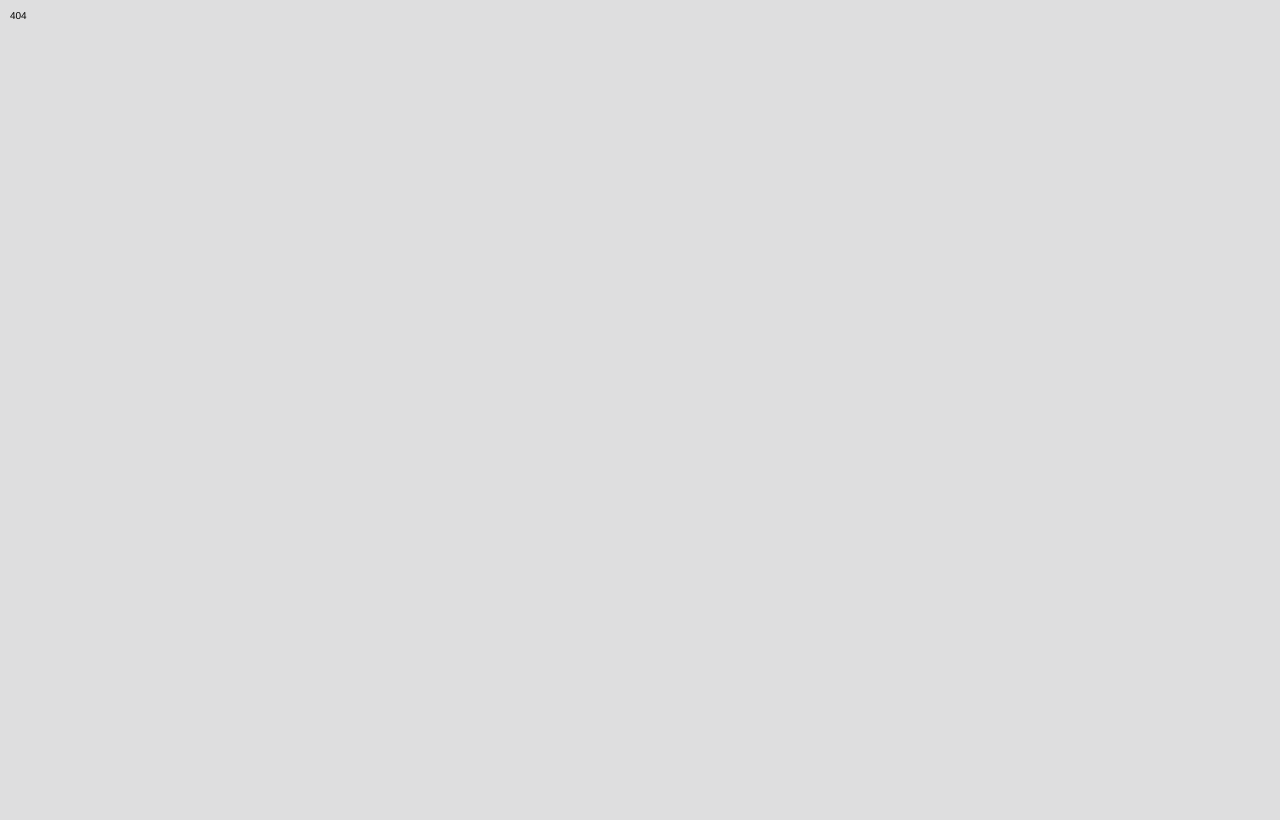
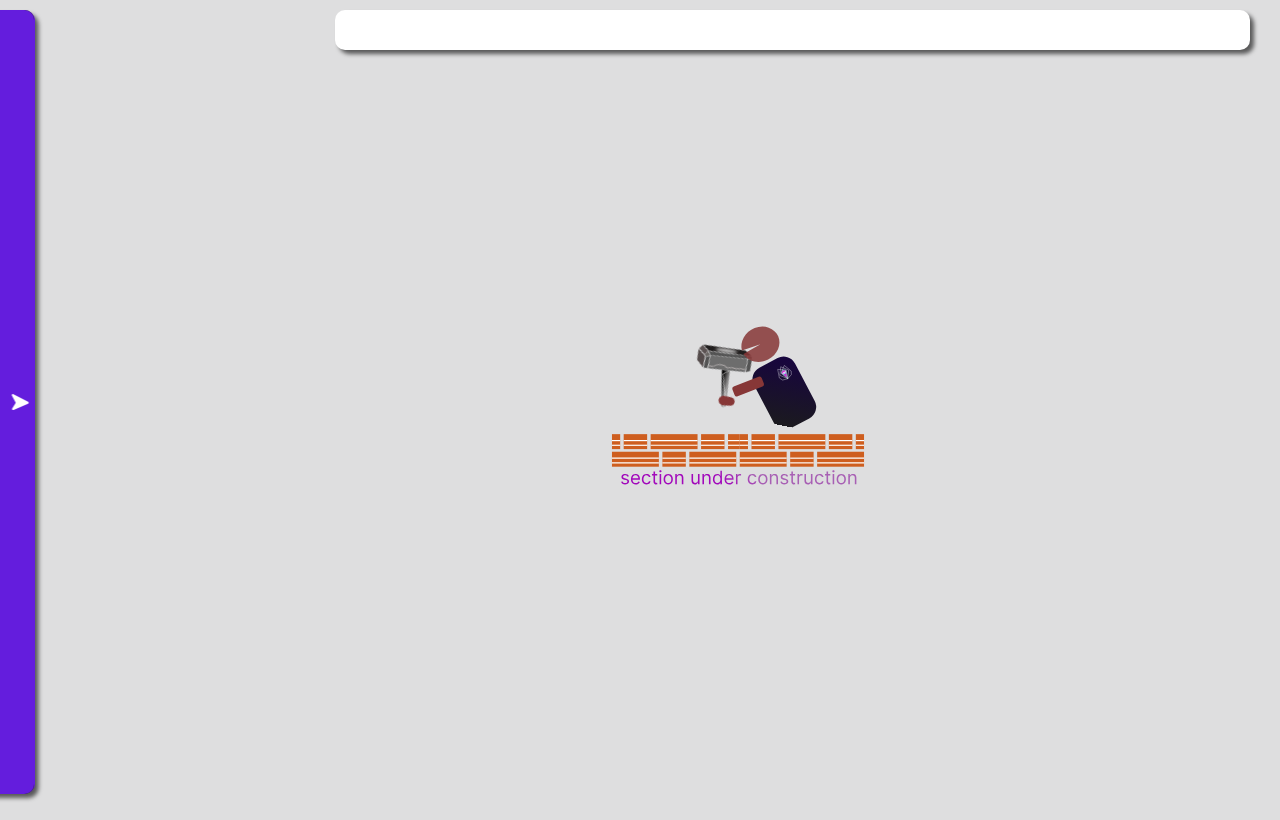
Before and after one commit to dialmonsalve/dialui-components, a React (Vite) app: page /notification in a window 1280 px wide. Before the commit this address had no page. Built offline with nearby package versions, Linux system fonts and the light colour scheme.

Commit message:
Create a building component

```diff
--- /dev/null
+++ b/src/pages/Notifications.tsx
@@ -0,0 +1,7 @@
+import { Building } from "../components/ui/Building"
+
+export const Notifications = () => {
+  return (
+    <Building/>
+  )
+}
--- a/src/router/App.tsx
+++ b/src/router/App.tsx
@@ -3,6 +3,7 @@ import { RouteObject, createBrowserRouter } from 'react-router-dom'
 
 import { Layout } from "../components/layout/Layout";
 import { Alerts, Buttons, Home, Modals, NotFound } from '../pages';
+import { Notifications } from '../pages/Notifications';
 
 
 const routes: RouteObject[] = [
@@ -27,6 +28,10 @@ const routes: RouteObject[] = [
         path: 'alerts',
         element: <Alerts />
       },
+      {
+        path: 'notification',
+        element: <Notifications />
+      },
 
     ]
   }
--- a/src/utilities/navItems.ts
+++ b/src/utilities/navItems.ts
@@ -18,5 +18,10 @@ export const items = [
     id:4,
     href:'/alerts',
     label:'alerts'
-  }
+  },
+  {
+    id:5,
+    href:'/notification',
+    label:'notifications'
+  },
 ]
```
